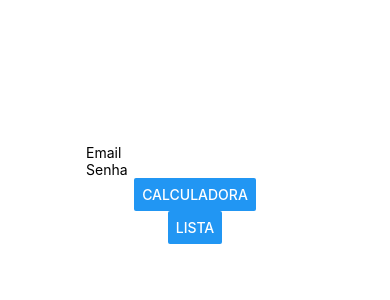
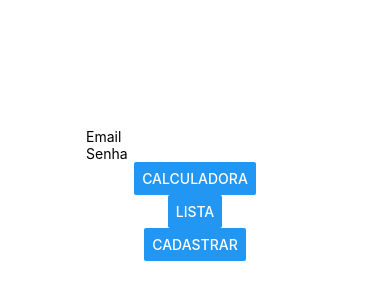
Before and after one commit to Rodrigo-Lemos-SantaCruz/MobileADS-2024.2, a React Native app: screen /Login in a window 390 px wide. Shown: the part 228-528 px from the top of the page. Built offline with nearby package versions, Linux system fonts and the light colour scheme; no server answers.

Commit message:
Criar usuario

```diff
--- a/App.js
+++ b/App.js
@@ -4,6 +4,7 @@ import { StyleSheet, Text, View, TextInput, Button } from 'react-native';
 import Calculadora from './Telas/Calculadora';
 import Login from './Telas/Login'
 import Lista from './Telas/Lista';
+import CriarUsuario from './Telas/CriarUsuario'
 import { createStackNavigator } from '@react-navigation/stack';
 import { NavigationContainer } from '@react-navigation/native';
 const Stack = createStackNavigator()
@@ -15,6 +16,7 @@ export default function App() {
     <NavigationContainer>
       <Stack.Navigator initialRouteName='Login'>
         <Stack.Screen name="Login" component={Login} options={{headerShown: false}} />
+        <Stack.Screen name="Criar" component={CriarUsuario} />
         <Stack.Screen name="CalculaNota" component={Calculadora} options={{title: 'Calculadora de Notas'}}/>
         <Stack.Screen name="Lista" component={Lista} />
       </Stack.Navigator>
--- /dev/null
+++ b/Telas/CriarUsuario.js
@@ -0,0 +1,43 @@
+import React,{ useState } from 'react';
+import { StatusBar } from 'expo-status-bar';
+import { StyleSheet, Text, View, TextInput, Button, Alert } from 'react-native';
+import { useNavigation } from '@react-navigation/native';
+import {getAuth, createUserWithEmailAndPassword } from "firebase/auth"
+import firebase from '../Servicos/firebase'
+
+export default function Login() {
+  const navigation = useNavigation()
+  const [email, setEmail] = useState('')
+  const [senha, setSenha] = useState('')
+  const [resultado, setResultado] = useState(true)
+  const CriarUsuario = function() {
+    const auth = getAuth(firebase)
+    createUserWithEmailAndPassword(auth, email, senha)
+        .then(user => {
+            console.log(user)
+            navigation.navigate('Lista')
+        })
+        .catch(err => {console.error(err)
+            setResultado(false)
+            //Alert.alert('error')
+        })
+  }
+  return (
+    <View style={styles.container}>
+      {resultado ? null : <Text>email ou senha invalidos</Text>}
+      <TextInput placeholder='Email' onChangeText={(text)=>setEmail(text)} />
+      <TextInput placeholder='Senha' onChangeText={(text)=>setSenha(text)} />
+      <Button title='Cadastrar' onPress={()=>CriarUsuario()} />
+      <StatusBar style="auto" />
+    </View>
+  );
+}
+
+const styles = StyleSheet.create({
+  container: {
+    flex: 1,
+    backgroundColor: '#fff',
+    alignItems: 'center',
+    justifyContent: 'center',
+  }
+});
--- a/Telas/Lista.js
+++ b/Telas/Lista.js
@@ -80,10 +80,12 @@ const Lista = function() {
                     //console.log(item.item.nome)
                     return(<Fruta nome={item.nome} qtd={item.qtd} />)}}
             />
-            <Button title="Chamar Callback" onPress={()=>buscarDadosCallback(callbackDeExibicaoDeDados)} />
-            <Button title="Chamar Promise" onPress={testarPromise} />
-            <Button title="Chamar Await" onPress={testarAwait} />
-            <Button title="Chamar API" onPress={testarAPI} />
+            <View style={styles.linha}>
+                <Button title="Chamar Callback" onPress={()=>buscarDadosCallback(callbackDeExibicaoDeDados)} />
+                <Button title="Chamar Promise" onPress={testarPromise} />
+                <Button title="Chamar Await" onPress={testarAwait} />
+                <Button title="Chamar API" onPress={testarAPI} />
+            </View>
         </View>
     )
 }
@@ -100,6 +102,9 @@ const styles = StyleSheet.create({
         flex:.8,
         justifyContent: 'center',
         alignItems: 'center'
+    },
+    linha: {
+        flexDirection: 'row'
     }
 })
 export default Lista
--- a/Telas/Login.js
+++ b/Telas/Login.js
@@ -1,4 +1,4 @@
-import React,{ useState } from 'react';
+import React,{ useEffect, useState } from 'react';
 import { StatusBar } from 'expo-status-bar';
 import { StyleSheet, Text, View, TextInput, Button } from 'react-native';
 import { useNavigation } from '@react-navigation/native';
@@ -41,6 +41,7 @@ export default function Login() {
       <TextInput placeholder='Senha' onChangeText={(text)=>setSenha(text)} />
       <Button title='Calculadora' onPress={()=>ValidaComFirebase('CalculaNota')} />
       <Button title='Lista' onPress={()=>ValidaComFirebase('Lista')} />
+      <Button title='Cadastrar' onPress={()=>navigation.navigate('Criar')} />
       <StatusBar style="auto" />
     </View>
   );
--- a/package.json
+++ b/package.json
@@ -12,7 +12,7 @@
     "@expo/metro-runtime": "~3.2.3",
     "@react-navigation/native": "^6.1.18",
     "@react-navigation/stack": "^6.4.1",
-    "expo": "~51.0.28",
+    "expo": "~51.0.38",
     "expo-status-bar": "~1.12.1",
     "firebase": "^10.14.0",
     "react": "18.2.0",
```
Also changed, not shown: 2 other files (tests, documents, lock files or other folders).
